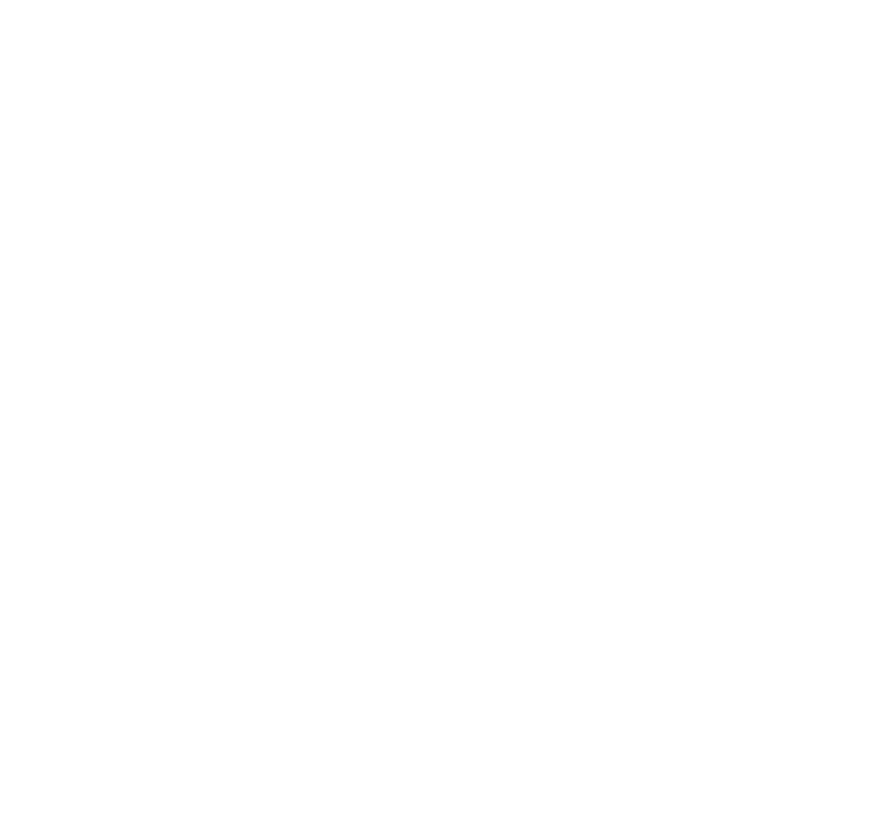
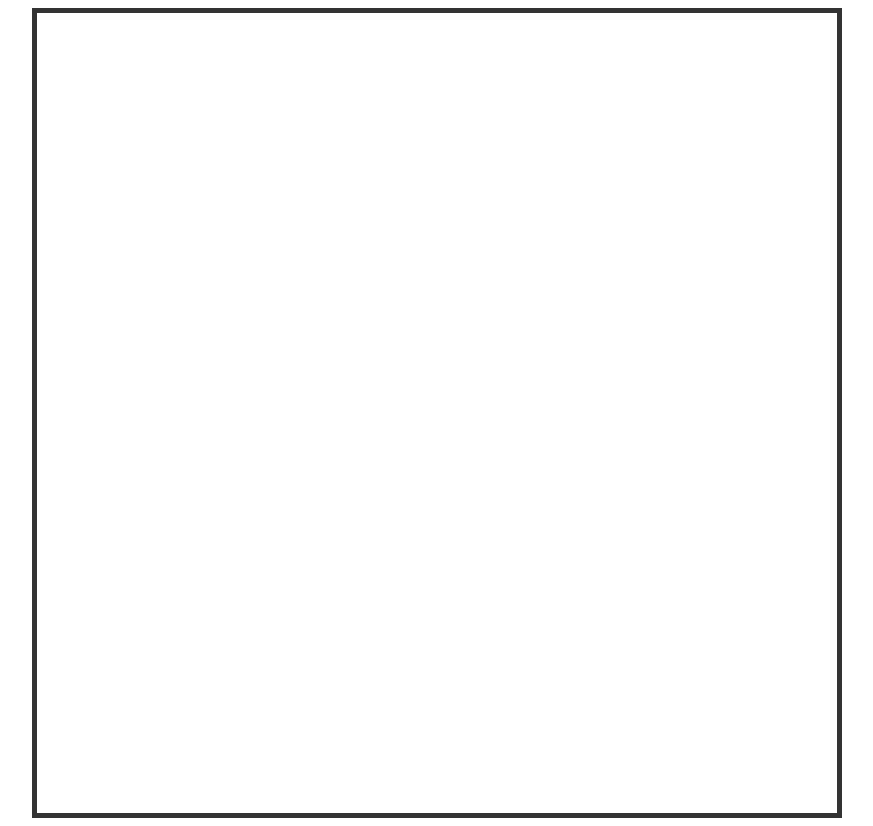
Before and after one commit to pmdmartins21/Bouncing-Balls, a Vue app: page / in a window 1280 px wide. Shown: the whole page, without its empty margins (203-1076 px from the left). Before the commit the page ends 800 px from the top, so only its background shows below. Built offline with nearby package versions, Linux system fonts and the light colour scheme.

Commit message:
background test with click on action

```diff
--- a/src/App.vue
+++ b/src/App.vue
@@ -1,72 +1,35 @@
-<script setup lang="ts">
+<script lang="ts">
+export default {
+  name: "App",
+  data() {
+    return {
+      counter: 0,
+    }
+  },
+  methods: {
+    clickedBackground() {
+      console.log("clicked background");
+    },
+  },
+};
 </script>
 
-<template>
-  <header>
-    <div class="wrapper">
+<template >
+  <body @click="clickedBackground">
+    <div class="container">
+      <div class="box">
+      </div>
     </div>
-  </header>
+  </body>
+
 </template>
 
 <style>
-@import "./assets/base.css";
-
-#app {
-  max-width: 1280px;
-  margin: 0 auto;
-  padding: 2rem;
-
-  font-weight: normal;
-}
-
-header {
-  line-height: 1.5;
-}
-
-.logo {
-  display: block;
-  margin: 0 auto 2rem;
-}
-
-a,
-.green {
-  text-decoration: none;
-  color: hsla(160, 100%, 37%, 1);
-  transition: 0.4s;
-}
-
-@media (hover: hover) {
-  a:hover {
-    background-color: hsla(160, 100%, 37%, 0.2);
-  }
-}
-
-@media (min-width: 1024px) {
-  body {
-    display: flex;
-    place-items: center;
-  }
-
-  #app {
-    display: grid;
-    grid-template-columns: 1fr 1fr;
-    padding: 0 2rem;
-  }
-
-  header {
-    display: flex;
-    place-items: center;
-    padding-right: calc(var(--section-gap) / 2);
-  }
-
-  header .wrapper {
-    display: flex;
-    place-items: flex-start;
-    flex-wrap: wrap;
-  }
-
-  .logo {
-    margin: 0 2rem 0 0;
-  }
+.box {
+  width: 800px;
+  height: 800px;
+  display: flex;
+  border: 5px #333 solid;
+  margin: auto;
 }
 </style>
```
